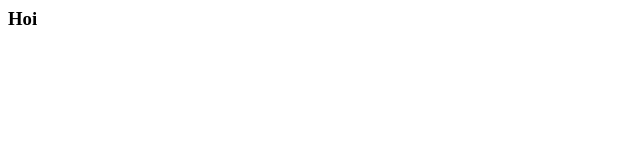
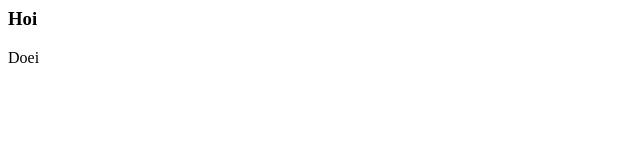
Before and after one commit to mjaruk/Software, a plain HTML site: page index.html in a window 1280 px wide. Shown: the full height of the page, 0-640 px from the left. Drawn offline with Linux system fonts and the light colour scheme.

Commit message:
index.html is voor de derde keer aangepast.

```diff
--- a/index.html
+++ b/index.html
@@ -7,6 +7,7 @@
 	<section>
 		<article>
 		<h1>Hoi</h1>
+		<p>Doei</p>
 		</article>
 	</section>
 </body
```
